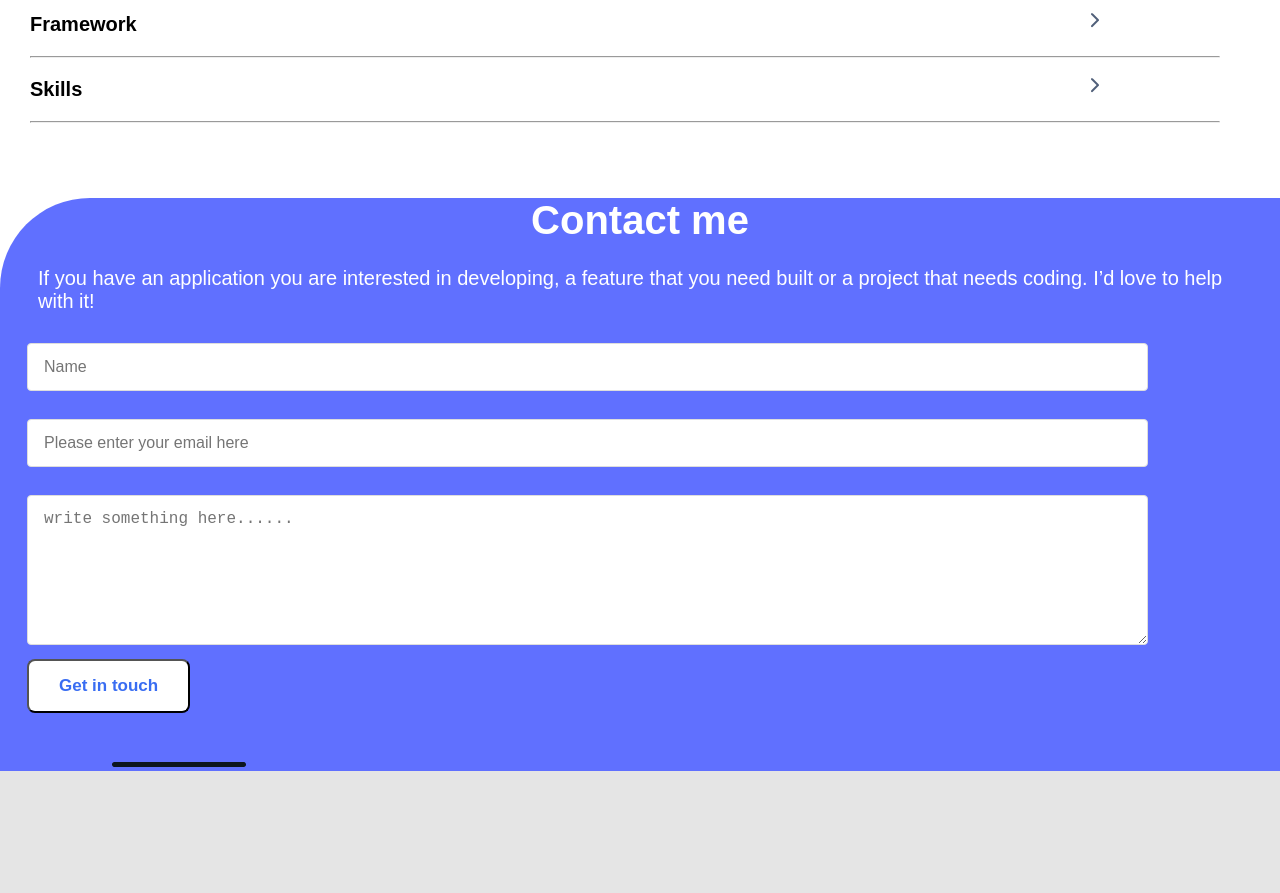
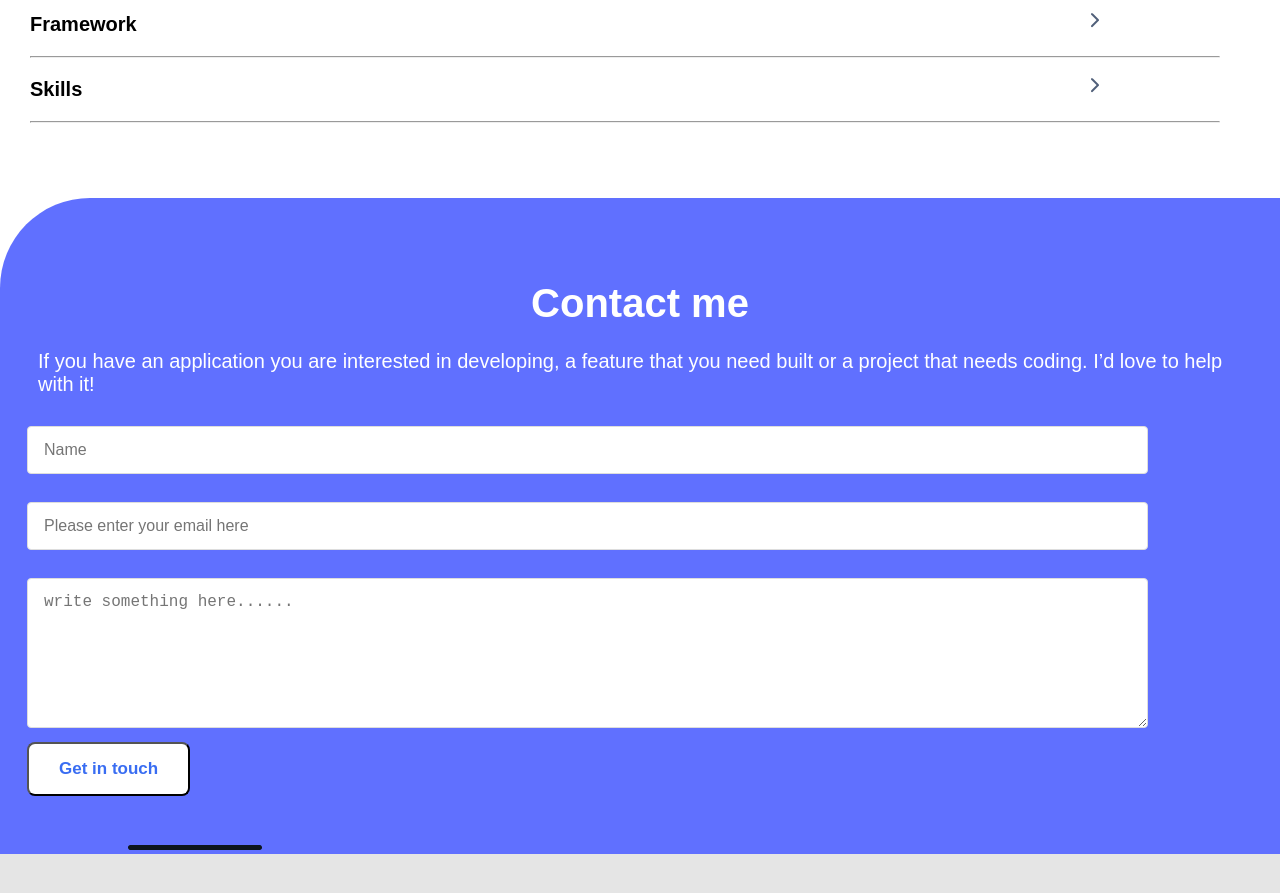
Before and after one commit to maserekafelex/Portfolio-project, a website: page Index.html in a window 1280 px wide. Shown: the part 7096-7989 px from the top of the page. Drawn offline with Linux system fonts and the light colour scheme.

Commit message:
Modify README.md files

```diff
--- a/Style.css
+++ b/Style.css
@@ -262,13 +262,13 @@ hr {
 }
 
 .text {
-  padding-top: 8 rem;
   font-weight: 700;
   font-size: 40px;
   display: flex;
   color: #fff;
   justify-content: center;
   margin-top: -112px;
+  padding-top: 83px;
 }
 
 .pa {
@@ -333,5 +333,5 @@ textarea {
 }
 
 .pel {
-  margin-left: 7rem;
+  margin-left: 8rem;
 }
```
Also changed, not shown: README.md.
